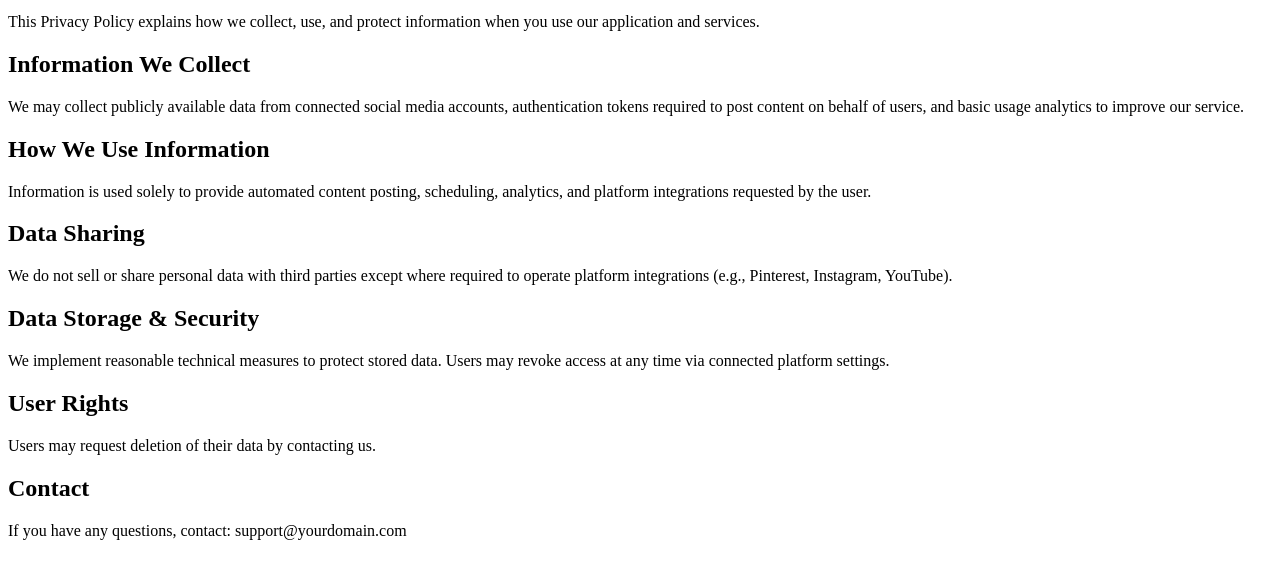
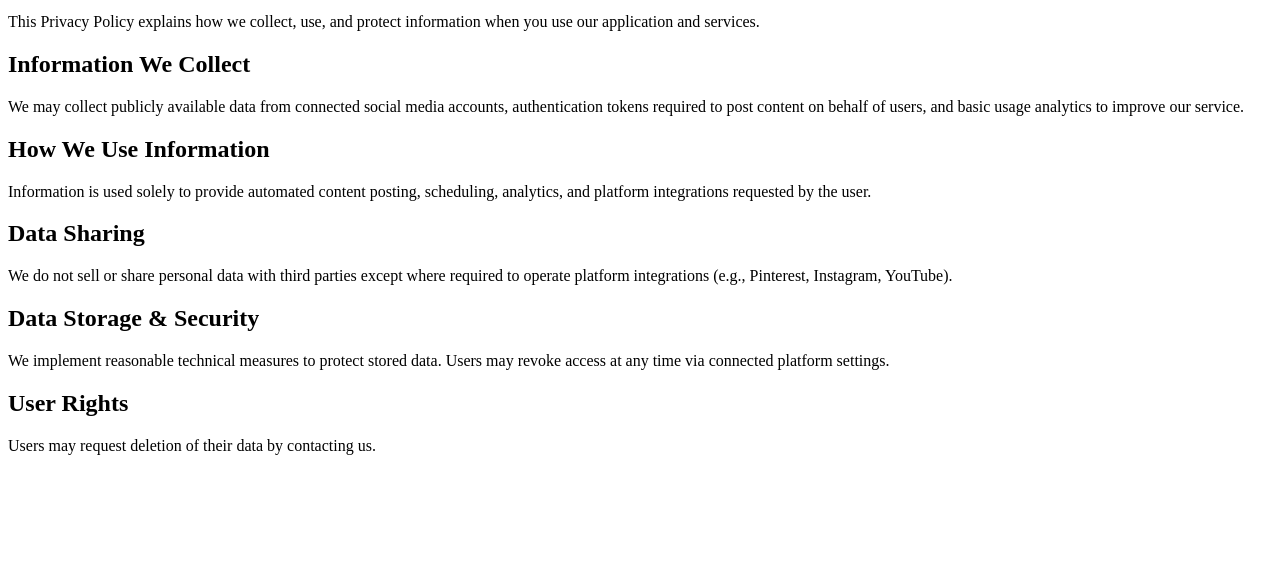
Before and after one commit to shopbrooklynbliss-ctrl/privacy-policy-doc-financeauto, a plain HTML site: page index.html in a window 1280 px wide. Shown: the part 101-680 px from the top of the page. Drawn offline with Linux system fonts and the light colour scheme.

Commit message:
Update index.html

```diff
--- a/index.html
+++ b/index.html
@@ -43,10 +43,3 @@
   <p>
     Users may request deletion of their data by contacting us.
   </p>
-
-  <h2>Contact</h2>
-  <p>
-    If you have any questions, contact: support@yourdomain.com
-  </p>
-</body>
-</html>
```
